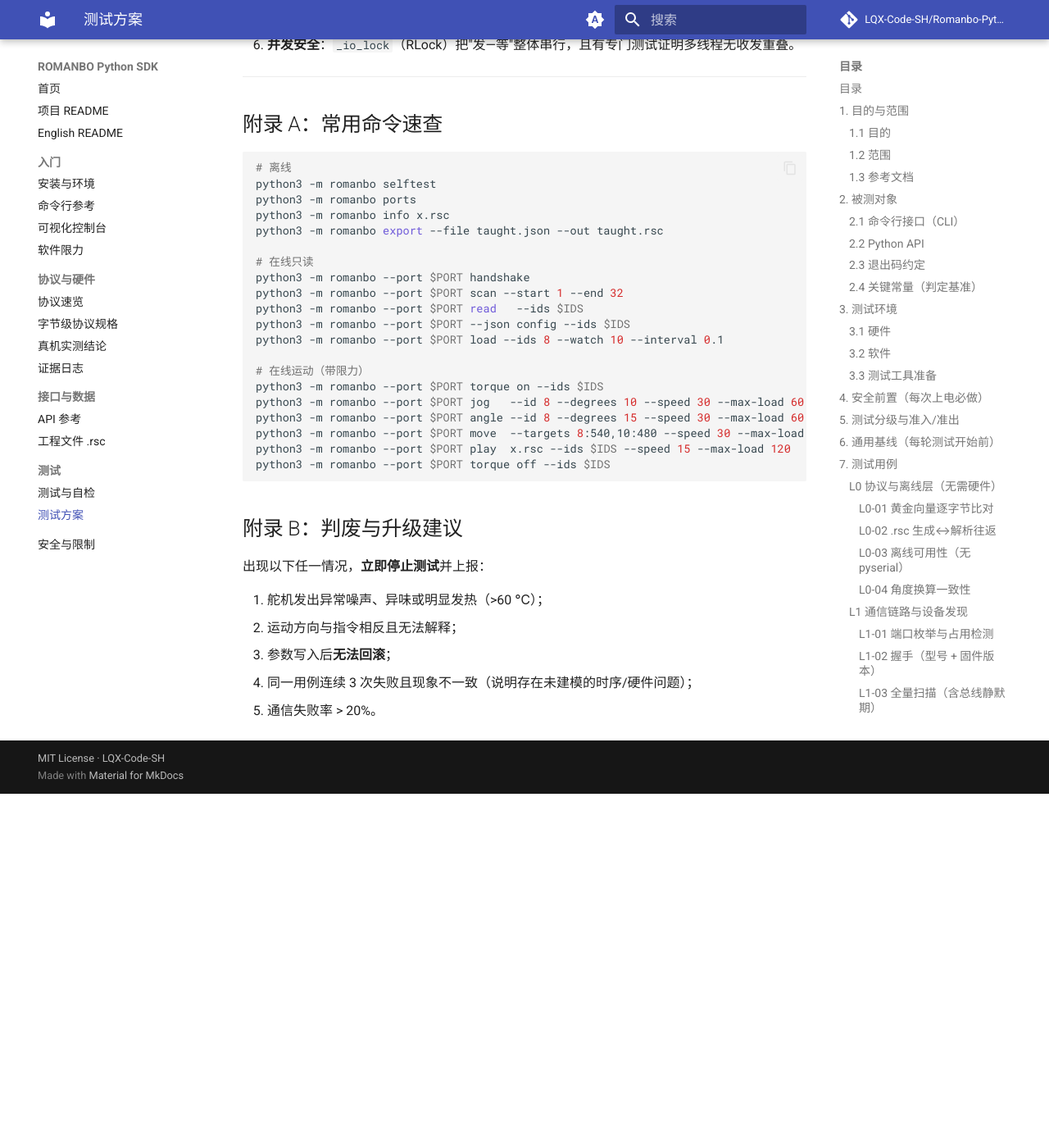
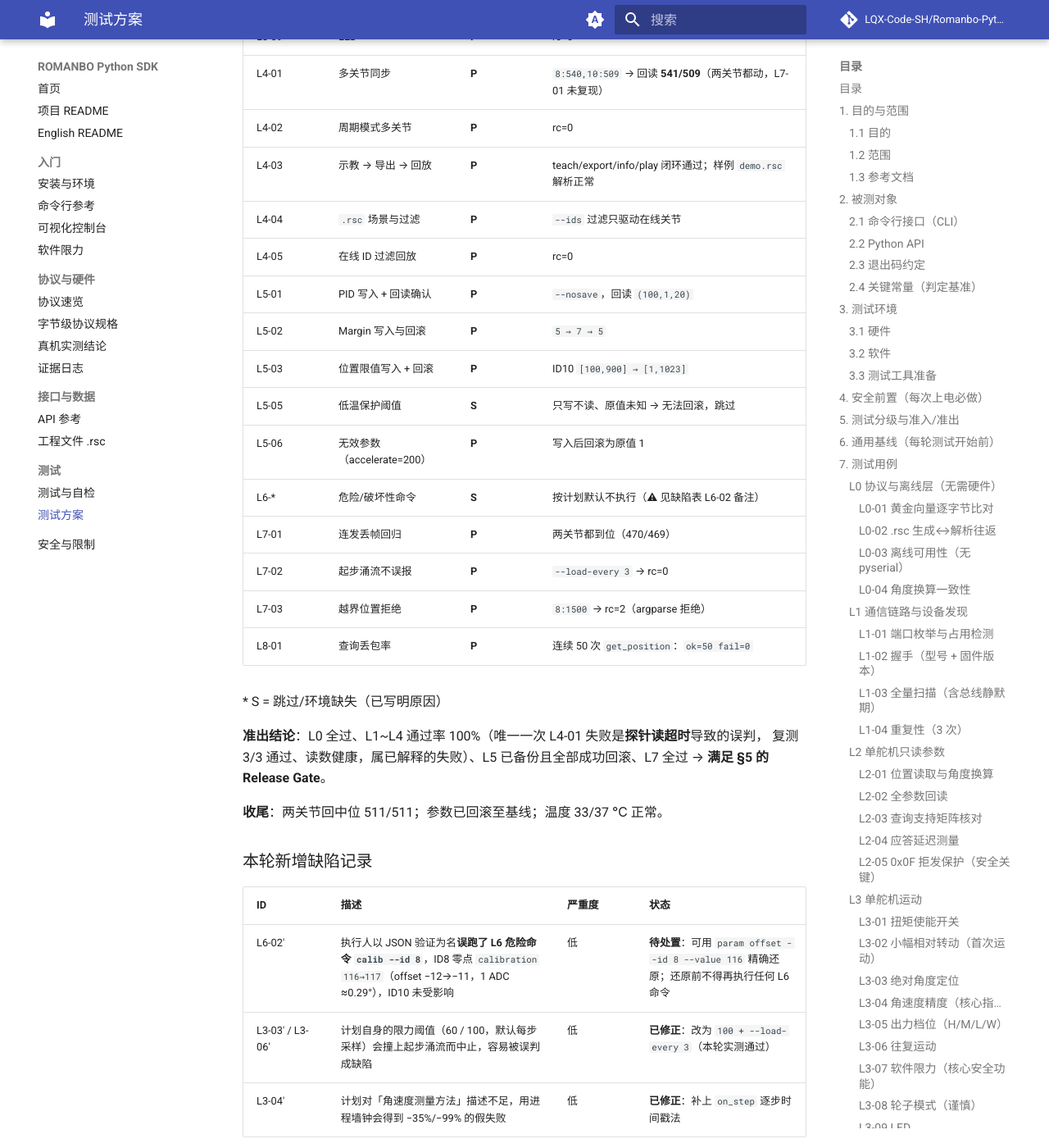
Before and after one commit to LQX-Code-SH/Romanbo-Python-SDK, an MkDocs documentation site: the page built from docs/SERVO_TEST_PLAN.md, in a window 1280 px wide and 1400 px high, scrolled down 22579 px. Shown: the whole window at 82% size. Built offline with MkDocs 1.6.1 and Material for MkDocs 9.7.7, drawn with Linux system fonts in a browser that asks for light colours; comment, search, counter and statistics services are not loaded; before the commit the page ends 23547 px from its top, so only the background shows below that; some of the changed text lies outside the part shown.

Commit message:
release: 1.1.0（含 SERVO_TEST_PLAN 真机验收与计划自身缺陷修正）
版本号 1.0.0 → 1.1.0（pyproject 的 dynamic version 取自 romanbo.__version__）。
CHANGELOG 的 [Unreleased] 归档为 [1.1.0] - 2026-09-27，并补链接引用。

按 docs/SERVO_TEST_PLAN.md 完成一轮真机验收（L0~L8-01）：
- L0 全过（黄金向量 60/60；单元测试 201 项）
- L1~L4 通过率 100%（L1-02 握手记环境缺失：无控制器板，计划允许）
- L3-04 角速度 58.6/14.6/128.4 °/s（-2.4%/-2.4%/+7.0%）
- L5 已备份并全部成功回滚（margin 5→7→5、limit 100..900→1..1023、accelerate 200→1）
- L7 全过（连发丢帧回归两关节都动、--load-every 3 不被涌流误触发、越界 rc=2）
- L8-01 连续 50 次 get_position：ok=50 fail=0
- L3-08 轮子模式、L5-05 低温阈值、L6 危险命令按计划跳过

同时修正测试计划自身的三处缺陷（已记入 §10）：
- L3-03/L3-06 的限力阈值 60/100 会撞上起步涌流而中止（rc=4），易误判为缺陷 → 改为 100 + --load-every 3
- L3-04 的角速度测量方法描述不足，用进程墙钟会得到 -35%/-99% 假失败 → 补 on_step 逐步时间戳法
- 新增本轮缺陷记录，如实记入执行人误跑 L6-02 calib 导致 ID8 零点 +1 计数（calibration 116→117）

本地打包自查：python -m build → romanbo-1.1.0 wheel/sdist，twine check 均 PASSED。

````diff
--- a/docs/SERVO_TEST_PLAN.md
+++ b/docs/SERVO_TEST_PLAN.md
@@ -1,6 +1,6 @@
 # ROMANBO 舵机控制测试方案
 
-> 适用对象：`romanbo` SDK（v1.0.0）与 ROMANBO 舵机硬件总线
+> 适用对象：`romanbo` SDK（v1.1.0）与 ROMANBO 舵机硬件总线
 > 适用版本：Python 3.8+，pyserial 3.5+；固件实测环境 ROMANBO 控制器 + MOS 舵机
 > 编制日期：2026-09-26
 
@@ -422,10 +422,15 @@
 #### L3-03 绝对角度定位
 
 ```bash
-python3 -m romanbo --port $PORT angle --id 8 --degrees 15 --speed 30 --max-load 60
-python3 -m romanbo --port $PORT angle --id 8 --degrees 0  --speed 30 --max-load 60
+python3 -m romanbo --port $PORT angle --id 8 --degrees 15 --speed 30 --max-load 100 --load-every 3
+python3 -m romanbo --port $PORT angle --id 8 --degrees 0  --speed 30 --max-load 100 --load-every 3
 ```
 - **判定**：`error == 0`（或 ≤1 ADC）；`angle_read ≈ angle_cmd`（±0.3°）。
+- **2026-09-27 修正阈值**：原命令用 `--max-load 60`，实测会撞上**起步涌流**在第 1 步中止
+  （负荷 131，退出码 4）——那是限力**正常工作**，不是缺陷。步长 10 ADC 的起步涌流实测
+  126~153 且只持续几毫秒，而 `move_at_speed` 的采样点就在发出该步之后，所以阈值必须配
+  检查间隔。改为 `--max-load 100 --load-every 3`（实测 rc=0 通过）。
+  细节见[软件限力](LOAD_LIMITING.md)与[实测结论 §3](FINDINGS.md)。
 
 #### L3-04 角速度精度（核心指标）
 
@@ -435,7 +440,20 @@
 | L3-04b | `jog --id 8 --degrees 44 --speed 15 --max-load 200` | 15 °/s | ±15% |
 | L3-04c | `jog --id 8 --degrees 90 --speed 120 --max-load 200` | 120 °/s | ±20% |
 
-- **方法**：用 `time` 计时 + 起止位置换算平均角速度；或外部秒表/视频。
+- **方法**：在**运动区间**内计时 + 起止位置换算平均角速度。**不要把进程启动、起始位置
+  预读、回读这些开销算进去**——2026-09-27 实测：拿整个 CLI 进程的墙钟当运动时间，会得到
+  −35% / −99% 的**假失败**。推荐用库内逐步时间戳（`on_step`）：
+
+  ```python
+  import time
+  from romanbo import joints as J
+  stamps = []
+  servo.move_at_speed(target, dps, current=cur, max_load=200,
+                      on_step=lambda i, adc: stamps.append(time.perf_counter()))
+  measured = abs(adc_last - adc_first) * J.RATIO_MAIN / (stamps[-1] - stamps[0])
+  ```
+
+  用该方法复测 L3-04a/b/c：**58.6 / 14.6 / 128.4 °/s**（−2.4% / −2.4% / +7.0%），全部合格。
 - **判定**：见上表；超差记为"角速度精度不达标"。
 - **已知**：量化误差约 ±2%，叠加采样偏差后 README 记录约 −4%~−10%。
 
@@ -455,9 +473,11 @@
 #### L3-06 往复运动
 
 ```bash
-python3 -m romanbo --port $PORT sweep --id 8 --degrees 20 --cycles 3 --speed 30 --max-load 100
+python3 -m romanbo --port $PORT sweep --id 8 --degrees 20 --cycles 3 --speed 30 --max-load 100 --load-every 3
 ```
 - **判定**：`steps == 6`；每步 `|error| <= 3`；`max_error` 有值；结束回到起始位置 ±3 ADC。
+- **2026-09-27 补 `--load-every 3`**：同 L3-03，原命令（阈值 100 + 默认每步都查）会在第 1 步
+  以起步涌流中止（实测 rc=4）；加间隔后 rc=0 通过、`max_error=1`。
 
 #### L3-07 软件限力（核心安全功能）
 
@@ -757,7 +777,7 @@
 | 扫描 32 个 ID 耗时 | 10~20 s | L1-03 |
 | 角度命令到位误差 | ≤ 2 ADC（≈0.6°） | L3-03 |
 | 相对转动误差 | ≤ 2 ADC | L3-02 |
-| 角速度误差 | 慢速 ±15%，快速 ±20% | L3-04 |
+| 角速度误差 | 慢速 ±15%，快速 ±20% | L3-04（**必须在运动区间内计时**，见 §7 L3-04 的方法） |
 | 多关节起始时刻偏差 | < 30 ms | L4-01 + `--frames` |
 | 往复 max_error | ≤ 3 ADC | L3-06 |
 | 快速动作峰值负荷 | 110~130（参考） | L3-05 |
@@ -836,6 +856,68 @@
 
 ---
 
+### 本轮验收记录（2026-09-27 · v1.1.0）
+
+- 环境：`/dev/ttyUSB0`（FT230X）· 在线舵机 `[8, 10]` · 室温未记录
+- 基线快照：`position 512/513`、`pid (100,1,20)`、`position_limit (1,1023)`、`margin 5`、
+  `acceleration 1`、`calibration 116/116`（见下方 L6 备注：ID8 本轮被误改为 117）
+
+| 编号 | 名称 | 结果 | 实测值 / 备注 |
+|---|---|---|---|
+| L0-01 | 黄金向量 | **P** | `通过 60 / 失败 0`；单元测试 201 项全通过 |
+| L1-01 | 端口枚举 | **P** | 枚举到 FT230X、状态可用 |
+| L1-02 | 握手 | **S*** | 无控制器板不应答 → 记为**环境缺失**（计划 §L1-02 允许） |
+| L1-03 | 全量扫描 | **P** | `found=[8,10]`，16.2 s（判据 10~20 s） |
+| L1-03b | 静默期反向用例 | **P** | `--probe-timeout 0.02` 仍 `found=[8,10]` |
+| L1-04 | 扫描重复性 | **P** | 3 次 `found` 完全一致 |
+| L2-01 | 位置读取与角度换算 | **P** | `angle ≈ (adc−512)×0.2932551`，误差 <0.1° |
+| L2-02 | 全参数回读 | **P** | 各字段合规；`period_ms == null` |
+| L2-05 | `0x0F` 拒发保护 | **P** | `period_ms` 为 null（库层拒发） |
+| L3-01 | 扭矩开关 | **P** | off → on 均 rc=0 |
+| L3-02 | 小幅相对转动 | **P** | +5° 命令 → Δ16 ADC（判据 ≤2 ADC 偏差由 L3-03 覆盖） |
+| L3-03 | 绝对角度定位 | **P** | 修正后 `--max-load 100 --load-every 3` → rc=0、`error=1`；原阈值 60 会在第 1 步以涌流中止（rc=4，保护正常） |
+| L3-04a | 角速度 60°/s | **P** | 58.6 °/s（−2.4%） |
+| L3-04b | 角速度 15°/s | **P** | 14.6 °/s（−2.4%） |
+| L3-04c | 角速度 120°/s | **P** | 128.4 °/s（+7.0%） |
+| L3-05 | 出力档位 H | **P** | rc=0 |
+| L3-06 | 往复运动 | **P** | 补 `--load-every 3` 后 rc=0、`max_error=1` |
+| L3-07 | 软件限力必触发 | **P** | `--max-load 10` → rc=4 |
+| L3-08 | 轮子模式 | **S** | 计划标注「谨慎」→ 跳过（会让关节连续旋转） |
+| L3-09 | LED | **P** | rc=0 |
+| L4-01 | 多关节同步 | **P** | `8:540,10:509` → 回读 **541/509**（两关节都动，L7-01 未复现） |
+| L4-02 | 周期模式多关节 | **P** | rc=0 |
+| L4-03 | 示教 → 导出 → 回放 | **P** | teach/export/info/play 闭环通过；样例 `demo.rsc` 解析正常 |
+| L4-04 | `.rsc` 场景与过滤 | **P** | `--ids` 过滤只驱动在线关节 |
+| L4-05 | 在线 ID 过滤回放 | **P** | rc=0 |
+| L5-01 | PID 写入 + 回读确认 | **P** | `--nosave`，回读 `(100,1,20)` |
+| L5-02 | Margin 写入与回滚 | **P** | `5 → 7 → 5` |
+| L5-03 | 位置限值写入 + 回滚 | **P** | ID10 `[100,900] → [1,1023]` |
+| L5-05 | 低温保护阈值 | **S** | 只写不读、原值未知 → 无法回滚，跳过 |
+| L5-06 | 无效参数（accelerate=200） | **P** | 写入后回滚为原值 1 |
+| L6-* | 危险/破坏性命令 | **S** | 按计划默认不执行（⚠ 见缺陷表 L6-02 备注） |
+| L7-01 | 连发丢帧回归 | **P** | 两关节都到位（470/469） |
+| L7-02 | 起步涌流不误报 | **P** | `--load-every 3` → rc=0 |
+| L7-03 | 越界位置拒绝 | **P** | `8:1500` → rc=2（argparse 拒绝） |
+| L8-01 | 查询丢包率 | **P** | 连续 50 次 `get_position`：`ok=50 fail=0` |
+
+\* S = 跳过/环境缺失（已写明原因）
+
+**准出结论**：L0 全过、L1~L4 通过率 100%（唯一一次 L4-01 失败是**探针读超时**导致的误判，
+复测 3/3 通过、读数健康，属已解释的失败）、L5 已备份且全部成功回滚、L7 全过
+→ **满足 §5 的 Release Gate**。
+
+**收尾**：两关节回中位 511/511；参数已回滚至基线；温度 33/37 ℃ 正常。
+
+### 本轮新增缺陷记录
+
+| ID | 描述 | 严重度 | 状态 |
+|---|---|---|---|
+| L6-02′ | 执行人以 JSON 验证为名**误跑了 L6 危险命令 `calib --id 8`**，ID8 零点 `calibration 116→117`（offset −12→−11，1 ADC ≈0.29°），ID10 未受影响 | 低 | **待处置**：可用 `param offset --id 8 --value 116` 精确还原；还原前不得再执行任何 L6 命令 |
+| L3-03′ / L3-06′ | 计划自身的限力阈值（60 / 100，默认每步采样）会撞上起步涌流而中止，容易被误判成缺陷 | 低 | **已修正**：改为 `100 + --load-every 3`（本轮实测通过） |
+| L3-04′ | 计划对「角速度测量方法」描述不足，用进程墙钟会得到 −35%/−99% 的假失败 | 低 | **已修正**：补上 `on_step` 逐步时间戳法 |
+
+---
+
 ## 11. 已知缺陷与规避（评审结论）
 
 > 本节为**代码评审**产出，按严重度排序。前 3 条已由真机实测确认。
--- a/romanbo/__init__.py
+++ b/romanbo/__init__.py
@@ -38,7 +38,7 @@
 from .servo import LoadLimitExceeded, Servo, ServoConfig  # noqa: F401
 from .transport import MockTransport, SerialTransport, Transport  # noqa: F401
 
-__version__ = "1.0.0"
+__version__ = "1.1.0"
 
 __all__ = [
     "RomanboRobot", "connect", "HandshakeResult",
````
Also changed, not shown: CHANGELOG.md (+14 -2 lines), docs/INSTALL.md (+1 -1 lines).
